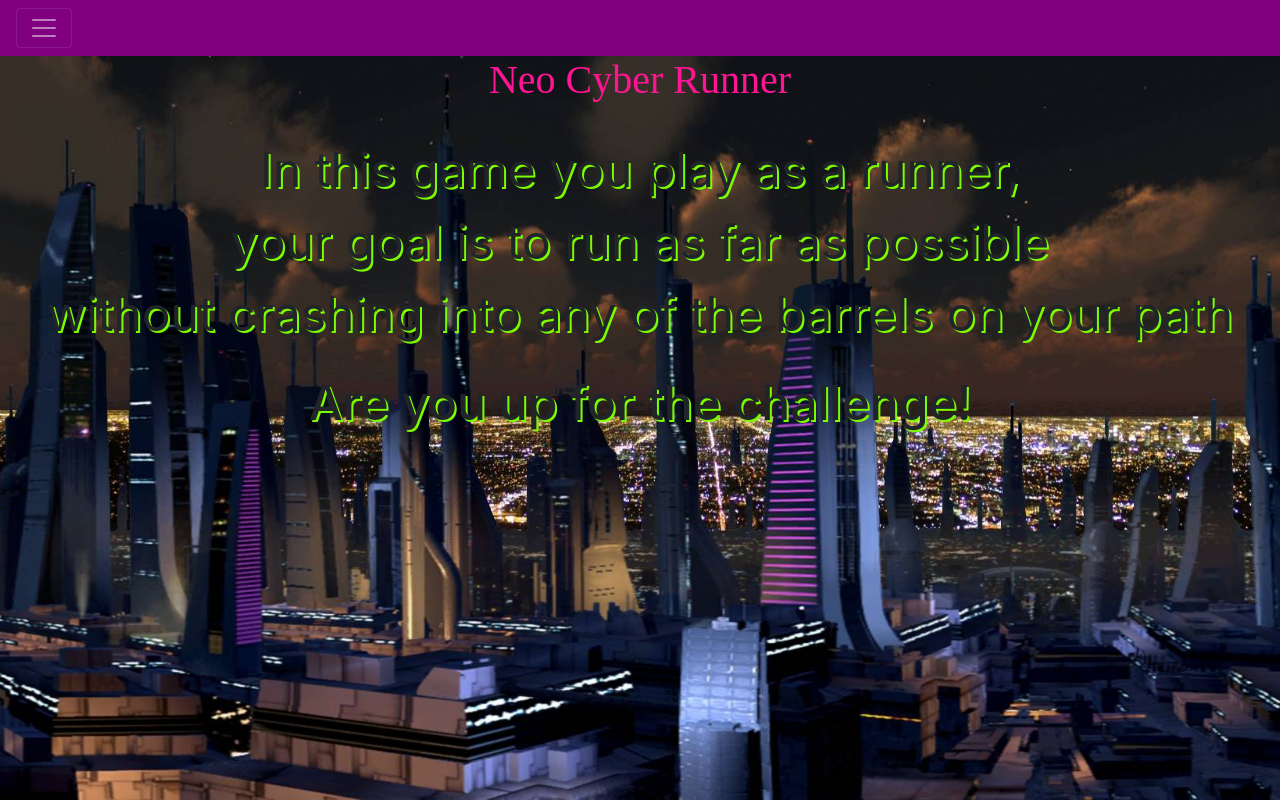
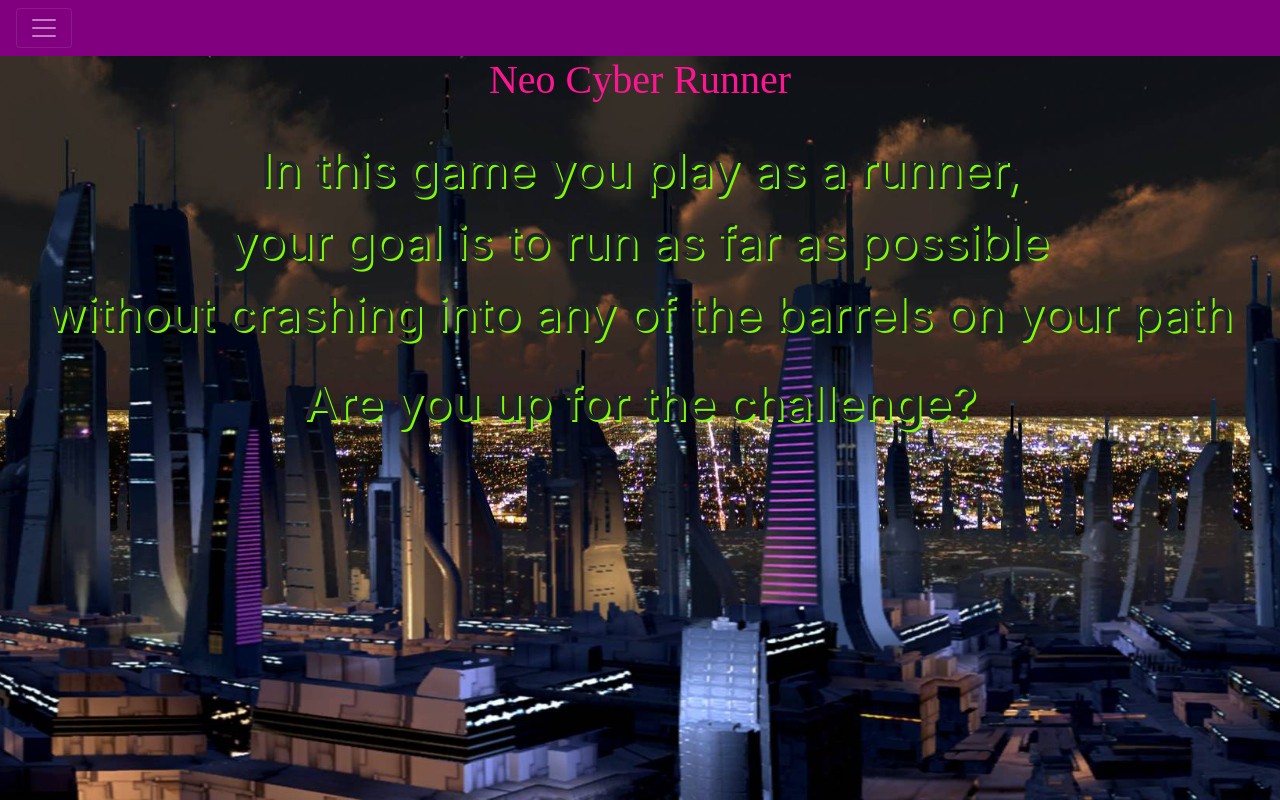
Before and after one commit to Gaysha1337/Gaysha1337.github.io, a plain HTML site: page index.html in a window 1280 px wide. Drawn offline with nearby package versions, Linux system fonts and the light colour scheme.

Commit message:
Update index.html

```diff
--- a/index.html
+++ b/index.html
@@ -43,7 +43,7 @@
         <p class="game-desc-text"> your goal is to run as far as possible</p>
         <p class="game-desc-text"> without crashing into any of the barrels on your path </p>
         <br>
-        <h3 class="game-desc-text"> Are you up for the challenge!</h3>
+        <h3 class="game-desc-text"> Are you up for the challenge?</h3>
 
       </article>
     </div>
```
